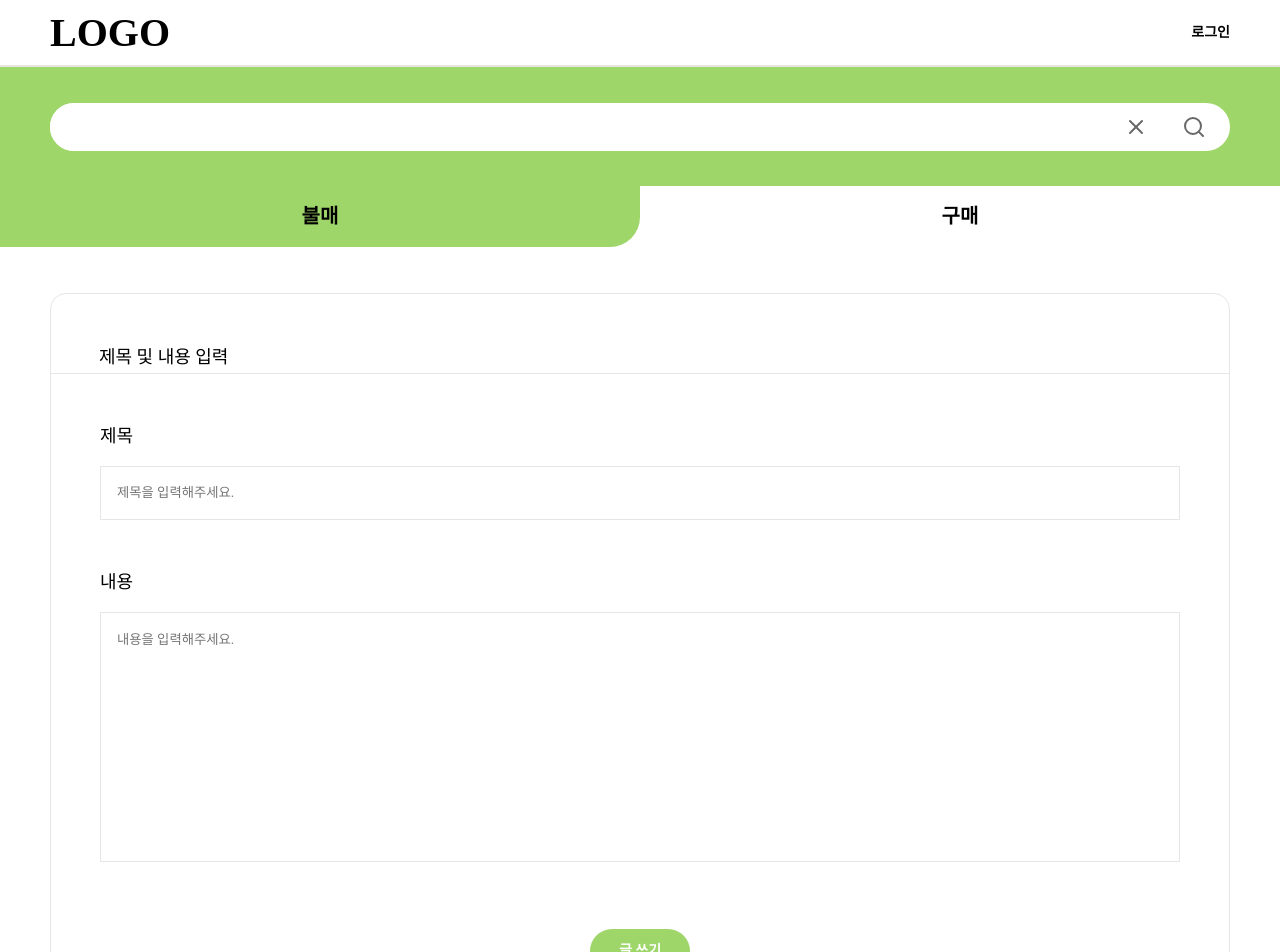
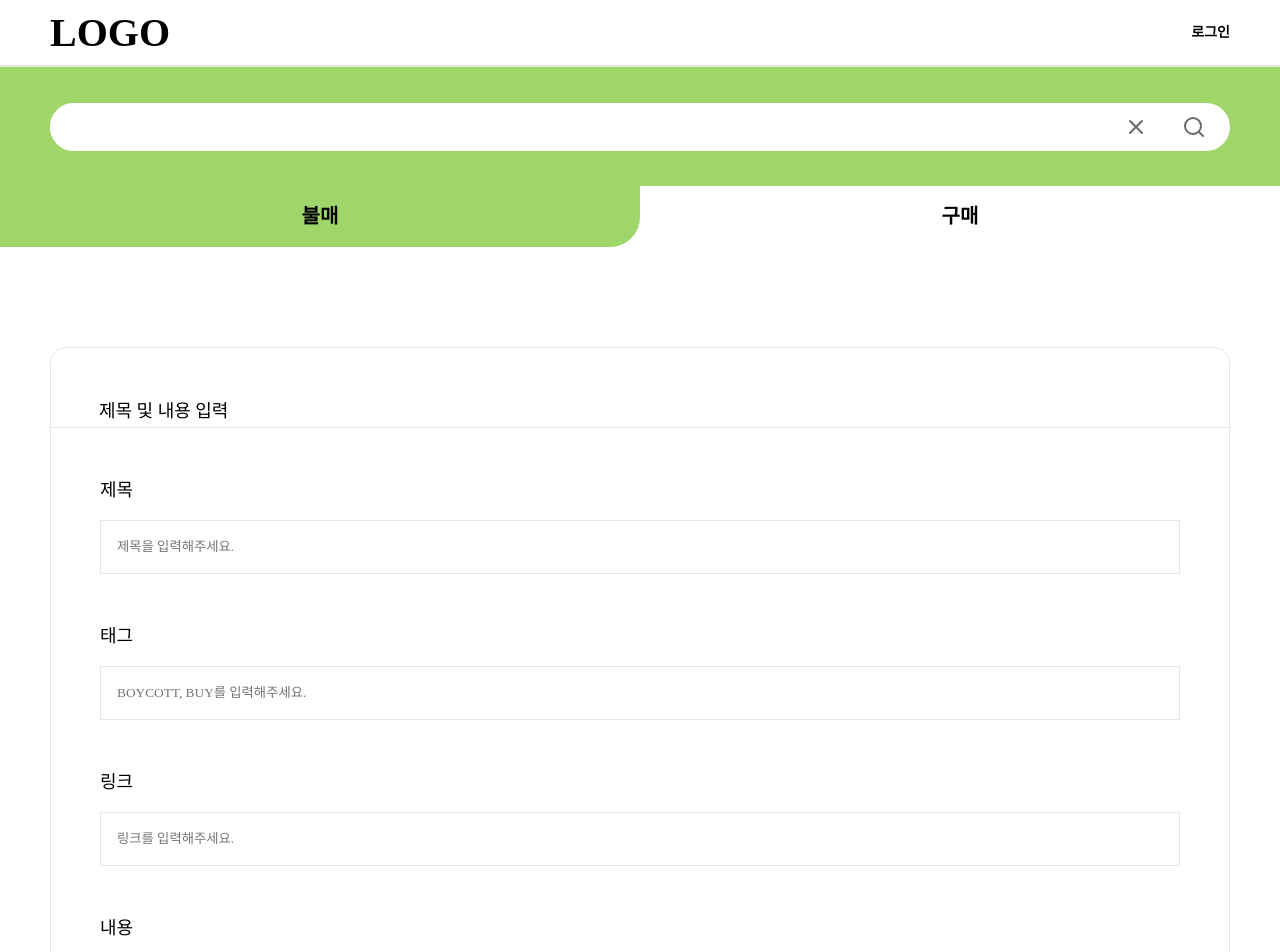
Before and after one commit to highthon/highthon-RightSide-client, a React (Create React App) app: page /write in a window 1280 px wide. Shown: the top 952 px of the page. Built offline with nearby package versions, Linux system fonts and the light colour scheme.

Commit message:
ADD :: 태그, 링크 input 추가

```diff
--- a/src/components/Notice/NoticeWrite/NoticeWrite.jsx
+++ b/src/components/Notice/NoticeWrite/NoticeWrite.jsx
@@ -50,6 +50,24 @@ const NoticeWrite = () => {
             />
           </S.InputFrame>
           <S.InputFrame>
+            <S.Title>태그</S.Title>
+            <S.TitleInput
+              name="tags"
+              height="54px"
+              onChange={onChange}
+              placeholder="BOYCOTT, BUY를 입력해주세요."
+            />
+          </S.InputFrame>
+          <S.InputFrame>
+            <S.Title>링크</S.Title>
+            <S.TitleInput
+              name="link"
+              height="54px"
+              onChange={onChange}
+              placeholder="링크를 입력해주세요."
+            />
+          </S.InputFrame>
+          <S.InputFrame>
             <S.Title>내용</S.Title>
             <S.ContentInput
               name="content"
--- a/src/components/Notice/NoticeWrite/NoticeWrite.style.js
+++ b/src/components/Notice/NoticeWrite/NoticeWrite.style.js
@@ -3,6 +3,7 @@ import styled from "styled-components";
 import * as P from "../../../shared/styles/palette.style";
 
 export const NoticeWrite = styled.div`
+  position: relative;
   height: 100vh;
   display: flex;
   align-items: center;
@@ -10,8 +11,10 @@ export const NoticeWrite = styled.div`
 `;
 
 export const NoticeModal = styled.div`
+  position: absolute;
+  top: 100px;
   width: 1180px;
-  height: 708px;
+  height: 1008px;
   border-radius: 16px;
   background-color: #fff;
   border: 1px solid ${P.palette.hr};
```
